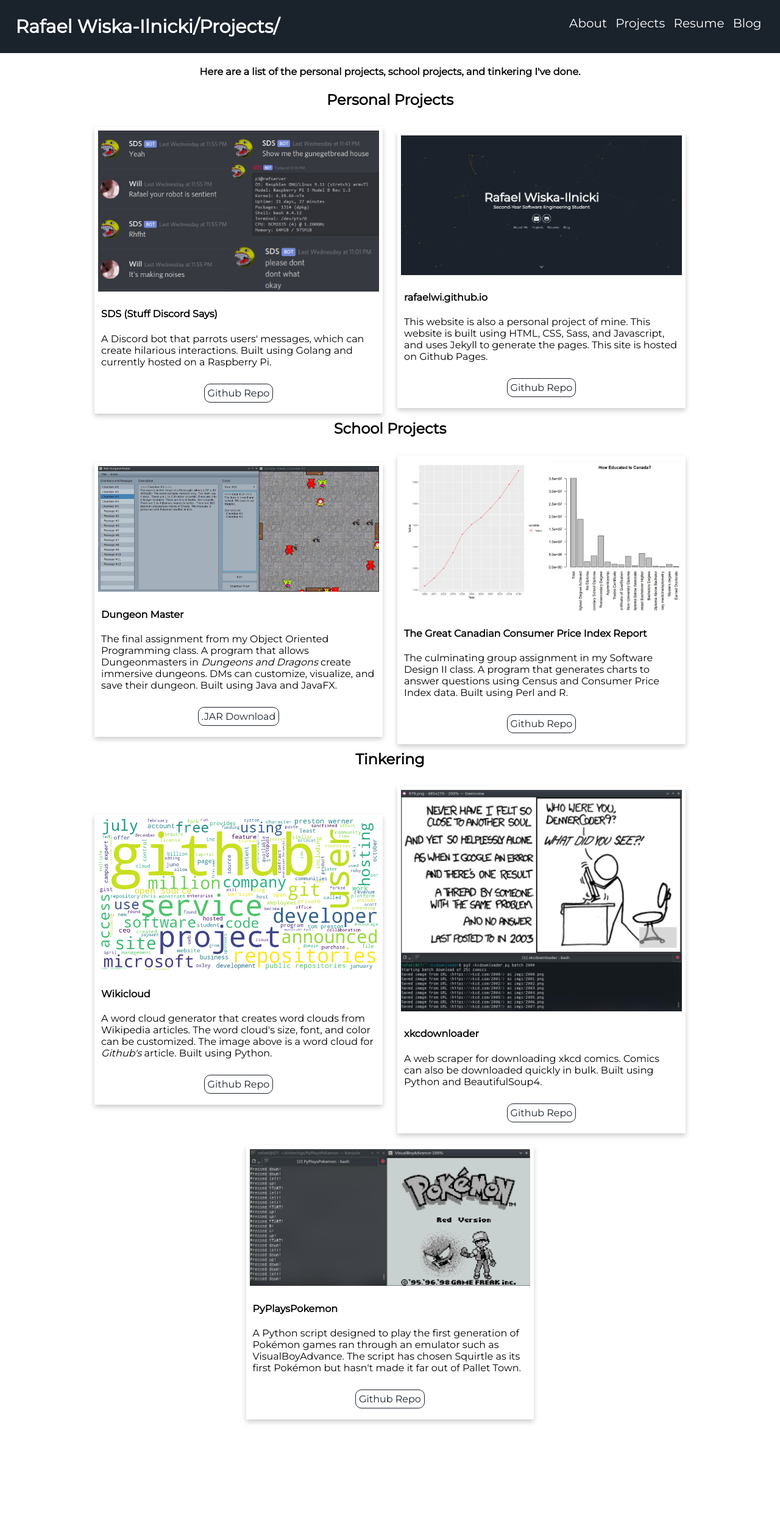
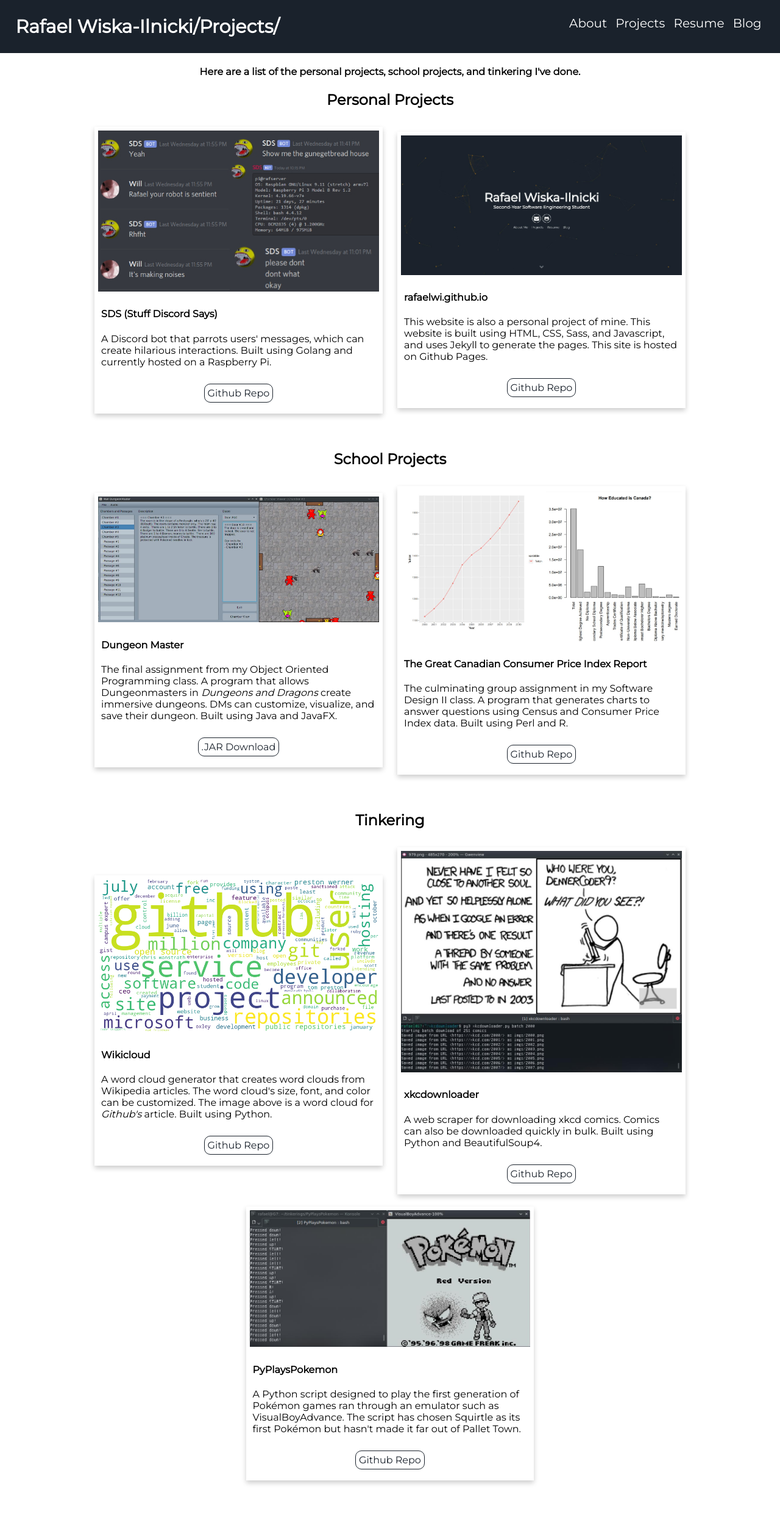
Before and after one commit to rafaelwi/rafaelwi.github.io, a Jekyll site: the page projects.html, which Jekyll copies as it is, in a window 1280 px wide. Shown: the whole page at 61% size. Built offline with Jekyll 4.4.1, drawn with Linux system fonts in a browser that asks for light colours; before the commit the page ends 2337 px from its top, so only the background shows below that.

Commit message:
Fixed padding on project cards so they're a little more spaced out

```diff
--- a/assets/css/projects.css
+++ b/assets/css/projects.css
@@ -4,6 +4,7 @@
     font-family: 'Montserrat',sans-serif;
     margin: 0;
 }
+
 
 .proj-sect {
     max-width: 90%;
@@ -87,7 +88,13 @@
 .proj-row {
     float: left;
     width: 100%;
+    padding-bottom: 50px;
     /* text-align: center;*/
+}
+
+
+.mid-sect-proj-row {
+    padding-bottom: -50px;
 }
 
 .proj-card {
--- a/projects.html
+++ b/projects.html
@@ -61,7 +61,7 @@
       </h4>
 
       <h2>Personal Projects</h2>
-      <div class="proj-row">
+      <div class="proj-row" class="last-row-in-set">
         <div class="proj-card" id="pp-1-1">
           <img alt="Stuff Discord Says Bot Image" src="assets/img/sds.jpg" style="width:100%">
           <div class="proj-card-text">
@@ -94,7 +94,7 @@
       </div>
 
       <h2 class="a2-3-head">School Projects</h2>
-      <div class="proj-row">
+      <div class="proj-row" class="last-row-in-set">
         <div class="proj-card" id="sp-1-1">
           <img alt="Dungeon Master GUI" src="assets/img/rwidm.jpg" style="width:100%">
           <div class="proj-card-text">
@@ -129,7 +129,7 @@
 
 
       <h2 class="a2-3-head">Tinkering</h2>
-      <div class="proj-row"> <!-- first row -->
+      <div class="mid-sect-proj-row"> <!-- first row -->
         <div class="proj-card" id="tp-1-1">
           <img alt="Wikicloud" src="assets/img/wordcloud.png" style="width:100%">
           <div class="proj-card-text">
@@ -160,7 +160,7 @@
         </div>
       </div>
 
-      <div class="proj-row"> <!-- second row -->
+      <div class="proj-row" class="last-row-in-set"> <!-- second row -->
         <div class="proj-card" id="tp-2-1">
           <img alt="PyPlaysPokemon" src="assets/img/p3.jpg" style="width:100%">
           <div class="proj-card-text">
```
